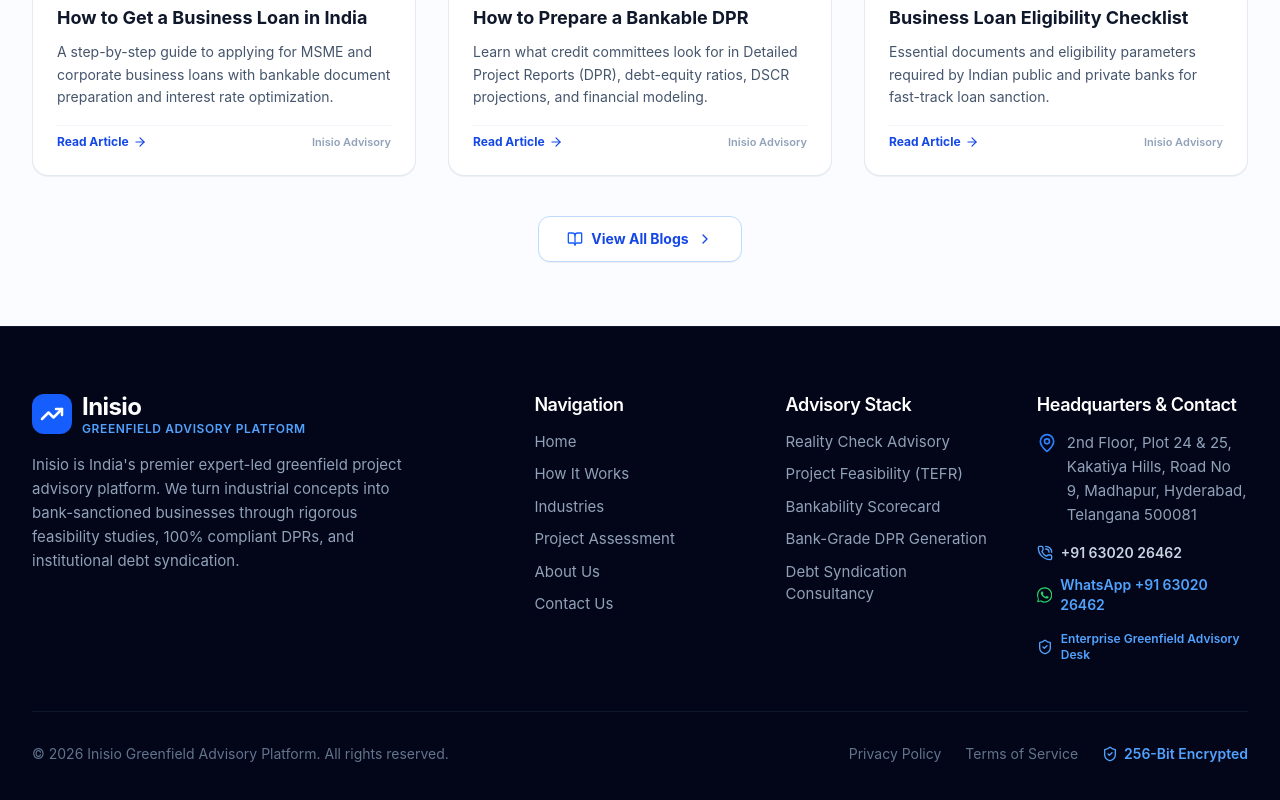
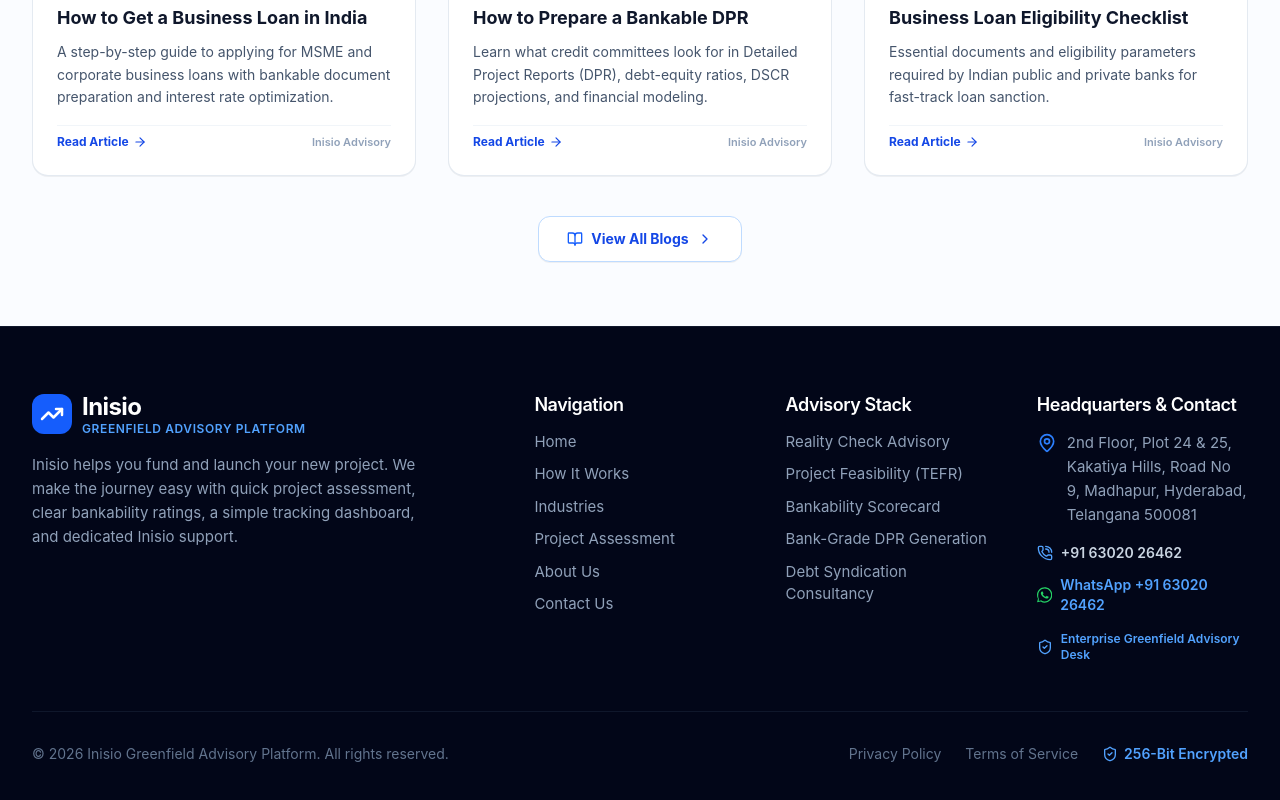
Before and after one commit to Pravalikajunnu/inisio-web, a React app in the folder Frontend/: page / in a window 1280 px wide. Shown: the part 4871-5671 px from the top of the page. Built offline with nearby package versions, Linux system fonts and the light colour scheme; the HTML template or start-up script is replaced by a standard one.

Commit message:
footer update

```diff
--- a/Frontend/src/components/Footer.tsx
+++ b/Frontend/src/components/Footer.tsx
@@ -50,7 +50,7 @@
             </button>
 
             <p className="text-[15px] font-normal text-slate-400 font-inter leading-[1.6] max-w-sm">
-              Inisio is India's premier expert-led greenfield project advisory platform. We turn industrial concepts into bank-sanctioned businesses through rigorous feasibility studies, 100% compliant DPRs, and institutional debt syndication.
+              Inisio helps you fund and launch your new project. We make the journey easy with quick project assessment, clear bankability ratings, a simple tracking dashboard, and dedicated Inisio support.
             </p>
           </div>
 
```
